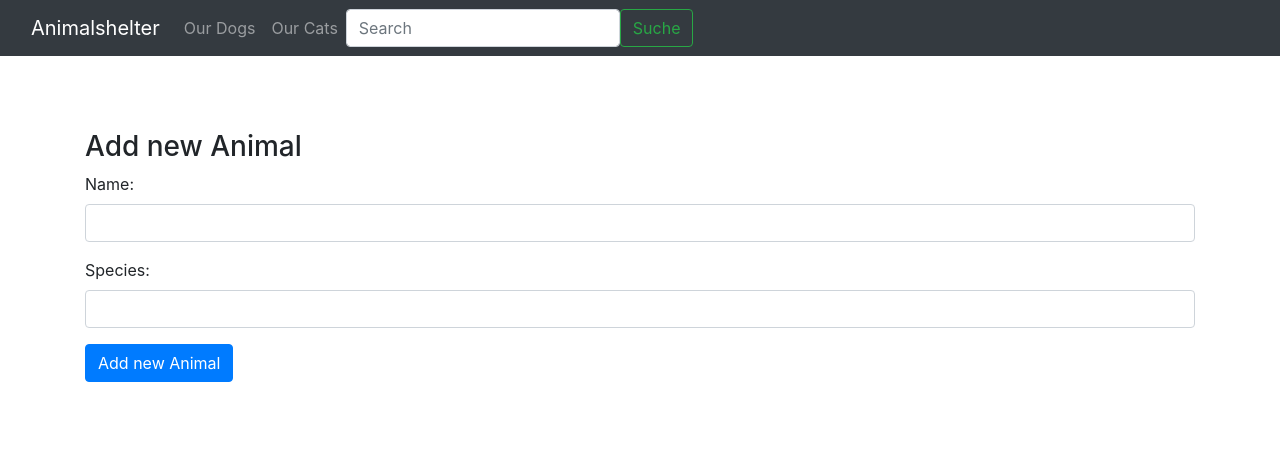
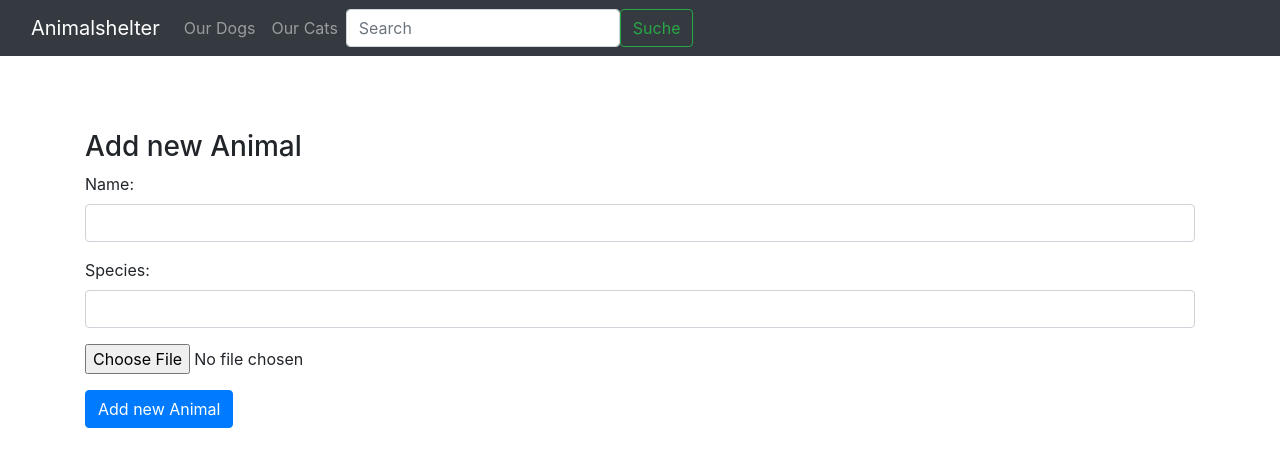
Before and after one commit to PatriciaHeimfarth/AnimalShelterWebsiteTemplate, a React (Create React App) app in the folder frontend/animalshelter-app/: page /add-animal in a window 1280 px wide. Shown: the top 466 px of the page. Built offline with nearby package versions, Linux system fonts and the light colour scheme.

Commit message:
image upload form

```diff
--- a/frontend/animalshelter-app/src/components/add-animal.component.js
+++ b/frontend/animalshelter-app/src/components/add-animal.component.js
@@ -52,12 +52,12 @@ export default class AddAnimal extends Component {
 
     render() {
         return (
-            <div style={{marginTop: 10}}>
+            <div style={{ marginTop: 10 }}>
                 <h3>Add new Animal</h3>
                 <form onSubmit={this.onSubmit}>
                     <div className="form-group">
                         <label>Name: </label>
-                        <input  type="text"
+                        <input type="text"
                             className="form-control"
                             value={this.state.animal_name}
                             onChange={this.onChangeAnimalName}
@@ -75,6 +75,9 @@ export default class AddAnimal extends Component {
                         />
                     </div>
                     <div className="form-group">
+                        <input type="file"  required="true" onChange={this.onChangeAnimalImage} />
+                    </div>
+                    <div className="form-group">
                         <input type="submit" value="Add new Animal" className="btn btn-primary" />
                     </div>
                 </form>
```
Lines whose indentation alone changed are shown as unchanged.
